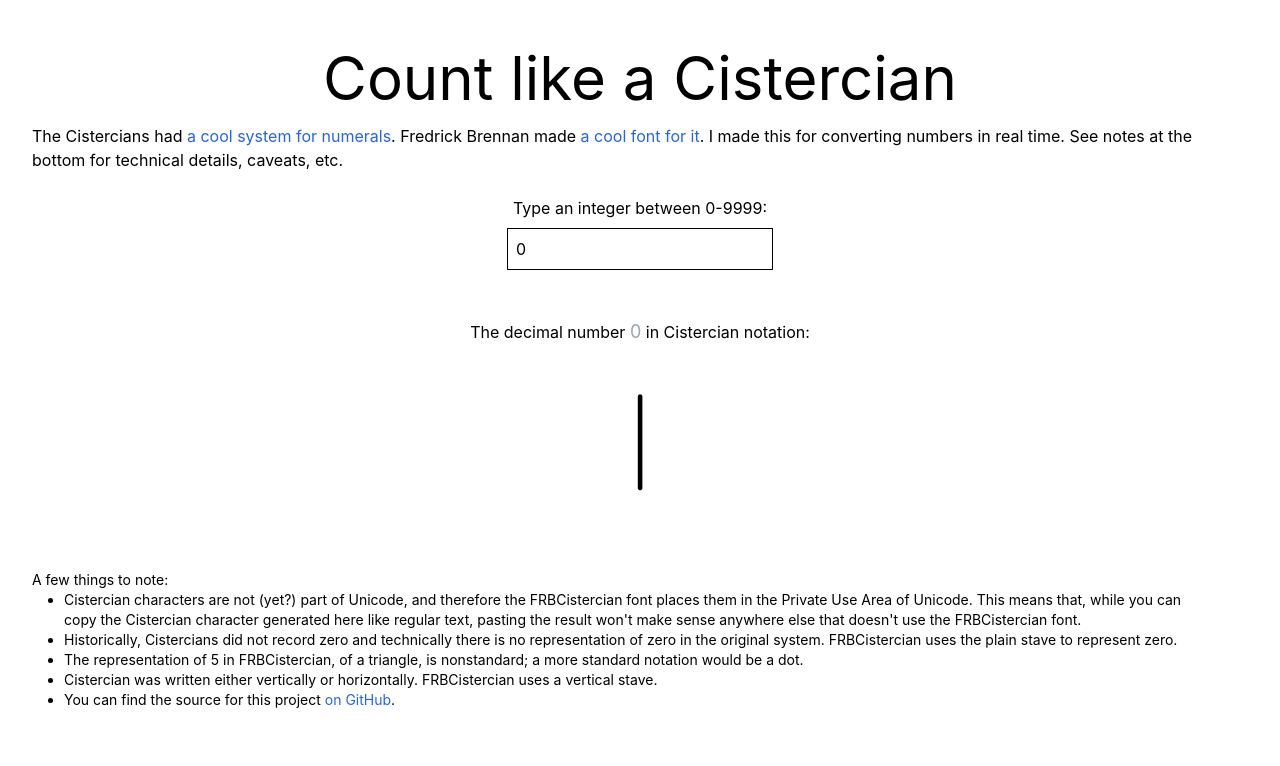
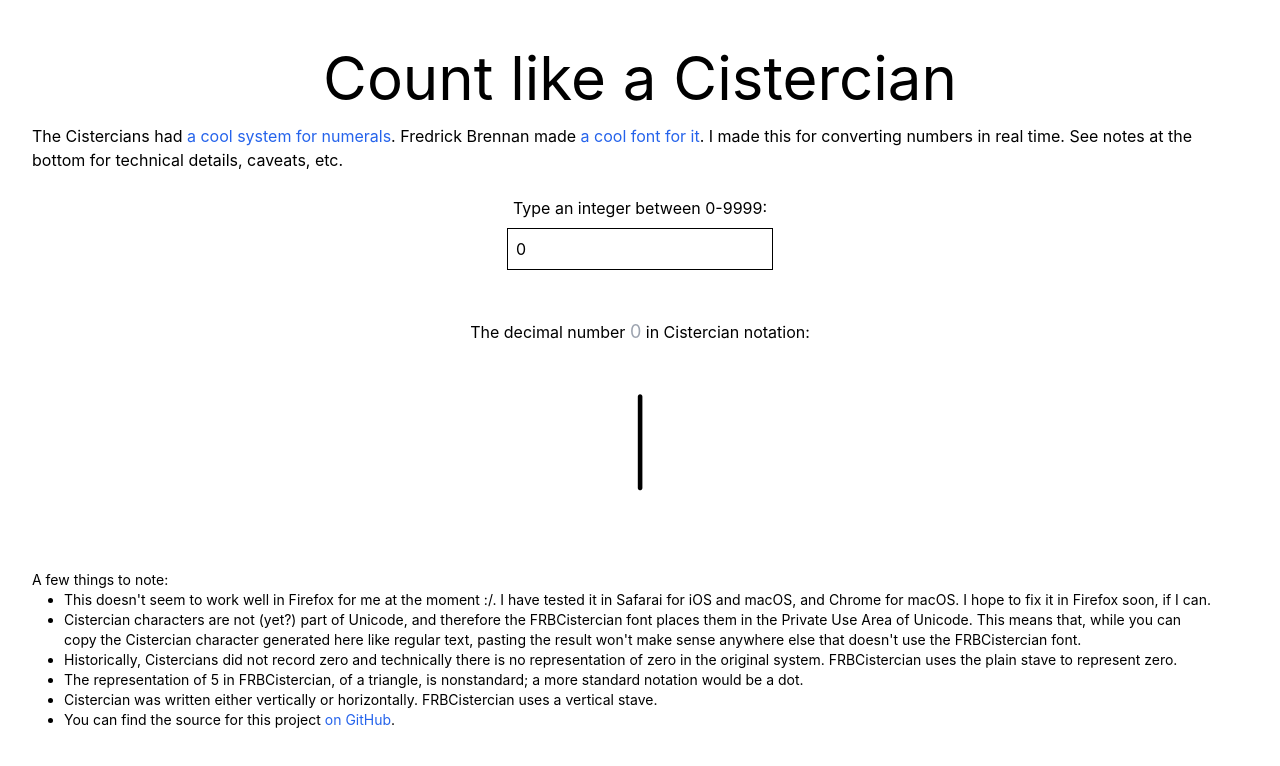
Before and after one commit to mrled/cistercian.js, a Next.js app: page / in a window 1280 px wide. Shown: the top 766 px of the page. Built offline with nearby package versions, Linux system fonts and the light colour scheme.

Commit message:
Note that it isn't working in FF at the moment

```diff
--- a/pages/index.tsx
+++ b/pages/index.tsx
@@ -126,6 +126,11 @@ export default function Home() {
           A few things to note:
           <ul className="list-disc px-8">
             <li>
+              This doesn't seem to work well in Firefox for me at the moment :/.
+              I have tested it in Safarai for iOS and macOS, and Chrome for
+              macOS. I hope to fix it in Firefox soon, if I can.
+            </li>
+            <li>
               Cistercian characters are not (yet?) part of Unicode, and
               therefore the FRBCistercian font places them in the Private Use
               Area of Unicode. This means that, while you can copy the
```
